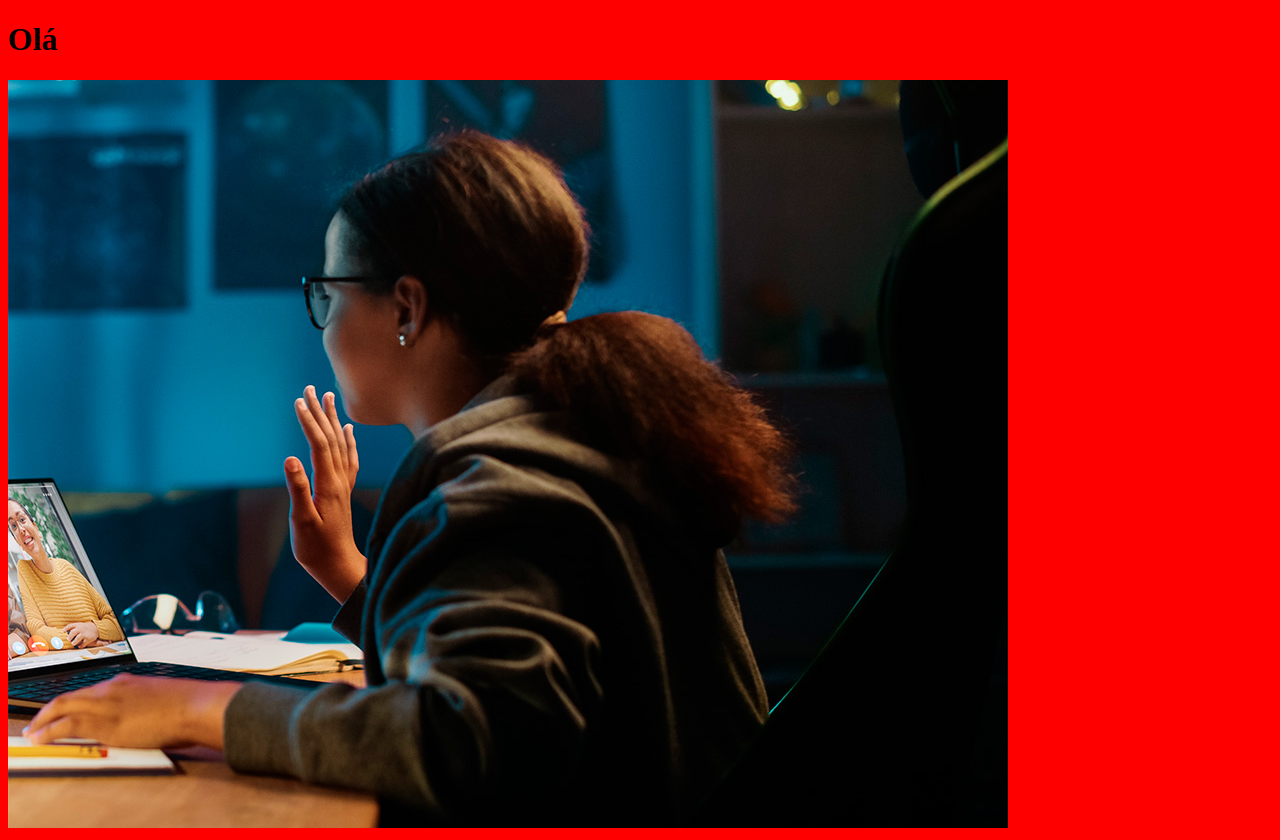
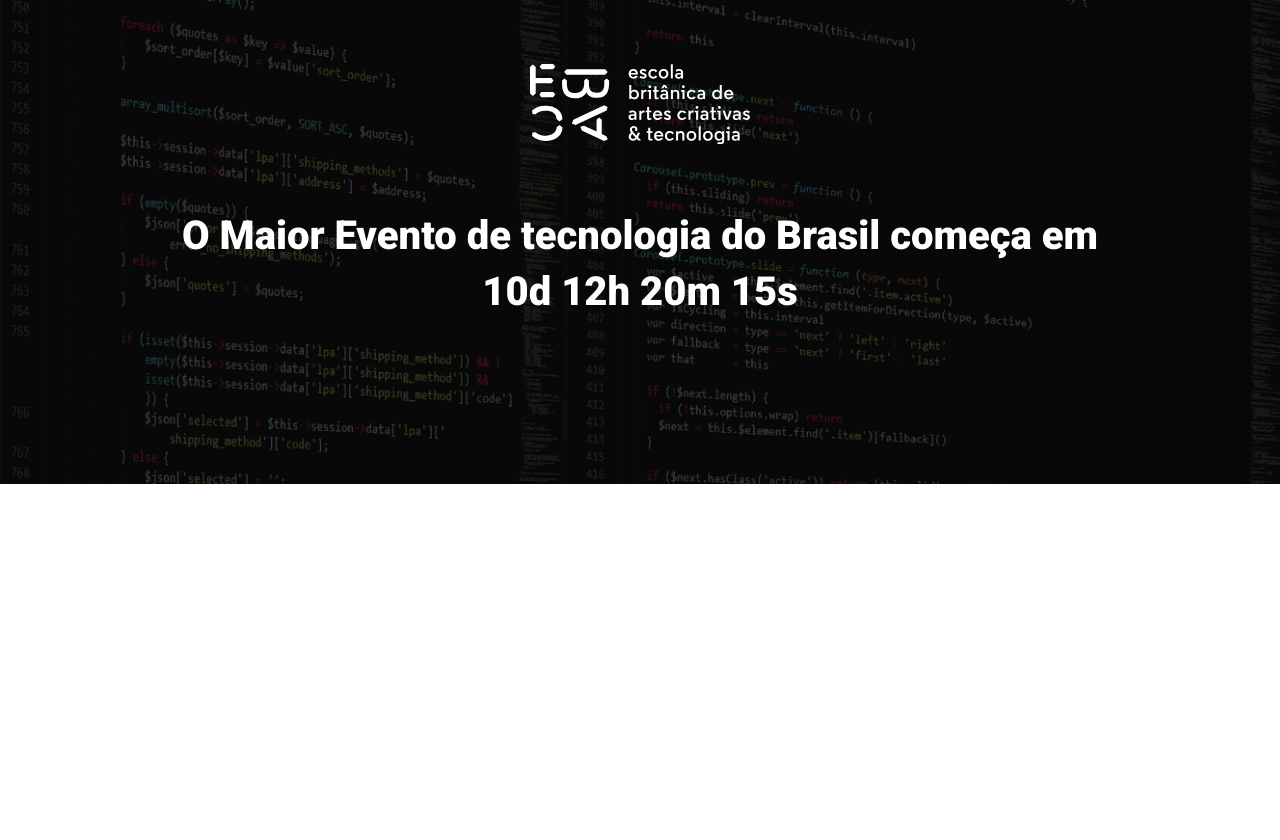
Before and after one commit to gabrielfilipedev/Ebac_Exercicio_anivers-rio, a website built with Parcel: page src/index.html in a window 1280 px wide. After the commit the page ends 800 px from the top, so only its background shows below. Built offline with nearby package versions, Linux system fonts and the light colour scheme.

Commit message:
criando o Hero

```diff
--- a/src/index.html
+++ b/src/index.html
@@ -1,16 +1,29 @@
 <!DOCTYPE html>
-<html lang="en">
+<html lang="pt-br">
 <head>
     <meta charset="UTF-8">
     <meta name="viewport" content="width=device-width, initial-scale=1.0">
-    <title>Document</title>
+    <title>EBAC TECH TALKS</title>
+
+    <link rel="preconnect" href="https://fonts.googleapis.com">
+    <link rel="preconnect" href="https://fonts.gstatic.com" crossorigin>
+    <link href="https://fonts.googleapis.com/css2?family=Lobster&family=Pacifico&family=Roboto:wght@400;700;900&display=swap" rel="stylesheet">
     <link rel="stylesheet" href="styles/main.scss">
-    <script src="scripts/main.js">
 
     </script>
 </head>
 <body>
-    <h1>Olá</h1>
-    <img src="images/backend.png" alt="">
+<header class="hero">
+    <div class="container">
+        <img class="hero__logo" src="images/ebac_logo.svg" alt="Logo">
+        <p class="hero__text">
+            O Maior Evento de tecnologia do Brasil começa em 10d 12h 20m 15s
+        </p>
+    </div>
+</header>
+
+
+    <script src="scripts/main.js"></script>
 </body>
+
 </html>
--- /dev/null
+++ b/src/styles/_hero.scss
@@ -0,0 +1,52 @@
+.hero{
+    padding-top: 64px;
+    padding-bottom: 100px;
+    background-image: url(../images/fundo.png);
+    background-repeat: no-repeat;
+    background-size: cover;
+    position: relative;
+
+    .container{
+        position: relative;
+    }
+
+    &::before {
+        position: absolute;
+        top: 0;
+        left: 0;
+        width: 100%;
+        height: 100%;
+        background-color: #000;
+        content: '';
+        opacity: 0.7;
+    }
+
+    &__text{
+        margin-top: 64px;
+        margin-bottom: 64px;
+        font-size: 40px;
+        line-height: 56px;
+        font-weight: 800;
+        text-align: center;
+    }
+
+    &__logo{
+        margin: 0 auto;
+        height: 80px;
+        display: block;
+
+        @media (max-width: 640px){
+            padding: 40px 0;
+
+            &__logo {
+                height: 40px;
+            }
+
+            &__text{
+                font-size: 22px;
+                line-height: 24px;
+                margin: 24px 0;
+            }
+        }
+    }
+}
--- a/src/styles/main.scss
+++ b/src/styles/main.scss
@@ -1,3 +1,24 @@
-body{
-    background-color: red;
+@use 'hero';
+
+
+*{
+    margin: 0;
+    padding: 0;
+    box-sizing: border-box;
+    font-family: roboto, sans-serif;
+    color: #fff;
 }
+
+.container{
+       max-width: 960px;
+       width: 100%;
+       margin: 0 auto;
+
+       @media (max-width: 640px){
+        max-width: 80%;
+       }
+
+       @media (max-width: 1024px ) {
+        max-width: 90%;
+       }
+}
```
